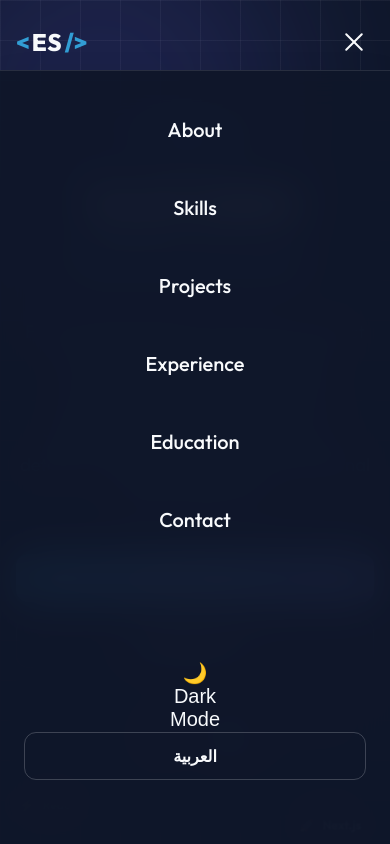
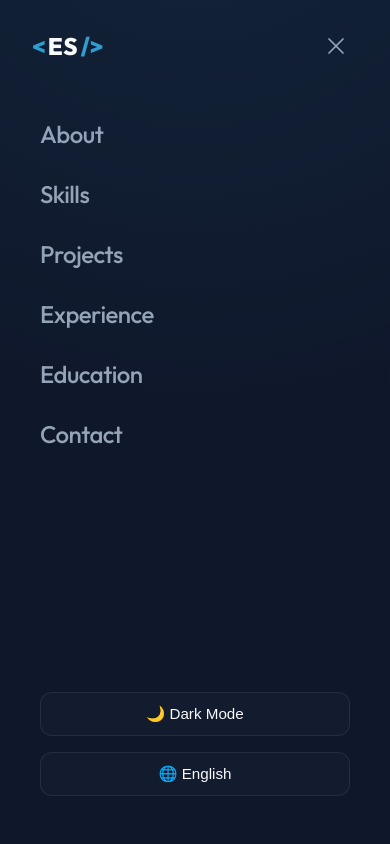
Before and after one commit to elafsindi/elafsindi-portfolio, a React (Vite) app: page / in a window 390 px wide. Both pictures are taken after a click on the button "Toggle menu". Shown: the top 844 px of the page. Built offline with nearby package versions, Linux system fonts and the light colour scheme.

Commit message:
Redesign mobile menu: minimalist full-screen overlay with unified toggle controls

```diff
--- a/package.json
+++ b/package.json
@@ -12,6 +12,7 @@
   "dependencies": {
     "@emailjs/browser": "^4.4.1",
     "framer-motion": "^12.40.0",
+    "lucide-react": "^1.20.0",
     "react": "^19.2.6",
     "react-dom": "^19.2.6",
     "react-router-dom": "^7.17.0"
--- a/src/components/Navbar.css
+++ b/src/components/Navbar.css
@@ -154,6 +154,7 @@
   transform: translateY(-9px) rotate(-45deg);
 }
 
+/* Mobile Navigation Reset */
 .navbar__mobile-menu {
   display: none;
 }
@@ -165,24 +166,58 @@
 
   .navbar__mobile-toggle {
     display: block;
+    position: relative;
+    z-index: 1001;
   }
 
-  .navbar__mobile-menu {
+  /* Full Screen Overlay */
+  .navbar__mobile-fullscreen {
+    position: fixed;
+    top: 0;
+    left: 0;
+    width: 100vw;
+    height: 100vh;
+    background: radial-gradient(circle at 50% -20%, rgba(var(--primary-rgb), 0.08) 0%, rgba(var(--bg-rgb), 0.98) 60%);
+    background-color: var(--bg);
+    backdrop-filter: blur(12px);
+    -webkit-backdrop-filter: blur(12px);
+    z-index: 1000;
     display: flex;
     flex-direction: column;
-    position: fixed; /* Instead of absolute to cover viewport */
-    top: 70px; /* Below the navbar */
-    left: 0;
-    width: 100vw;
-    height: calc(100vh - 70px);
-    background: rgba(var(--bg-rgb), 0.95);
-    backdrop-filter: blur(20px);
-    -webkit-backdrop-filter: blur(20px);
-    padding: 2rem 1.5rem;
-    border-top: 1px solid rgba(var(--text-rgb), 0.1);
-    box-shadow: 0 10px 30px rgba(0, 0, 0, 0.1);
     overflow-y: auto;
-    z-index: 999;
+  }
+
+  /* Header */
+  .navbar__mobile-header {
+    display: flex;
+    justify-content: space-between;
+    align-items: center;
+    padding: 1.5rem 2rem;
+  }
+
+  .navbar__mobile-close {
+    background: transparent;
+    border: none;
+    color: var(--text-light);
+    cursor: pointer;
+    display: flex;
+    align-items: center;
+    justify-content: center;
+    padding: 0.5rem;
+    border-radius: 50%;
+    transition: color 0.3s ease;
+  }
+
+  .navbar__mobile-close:hover {
+    color: var(--text);
+  }
+
+  /* Content Area */
+  .navbar__mobile-content {
+    flex: 1;
+    padding: 1rem 2.5rem;
+    display: flex;
+    flex-direction: column;
   }
 
   .navbar__mobile-list {
@@ -191,30 +226,139 @@
     margin: 0 0 2rem 0;
     display: flex;
     flex-direction: column;
-    gap: 1.5rem;
-    text-align: center;
+    gap: 0.5rem;
   }
 
+  /* Clean Nav Links */
   .navbar__mobile-link {
-    display: block;
-    color: var(--text);
+    display: flex;
+    align-items: center;
+    justify-content: space-between;
+    color: var(--text-light);
     text-decoration: none;
-    font-size: 1.25rem;
-    font-weight: 500;
-    padding: 0.75rem 0; /* Increase tap target size */
+    padding: 0.5rem 0;
+    transition: color 0.3s ease;
+    position: relative;
   }
 
-  .navbar__mobile-actions {
-    display: flex;
-    flex-direction: column;
-    gap: 1rem;
-    align-items: center;
+  .navbar__mobile-label {
+    font-size: 1.5rem;
+    font-weight: 500;
+    letter-spacing: -0.5px;
+  }
+
+  .navbar__mobile-arrow {
+    opacity: 0;
+    transform: translateX(-10px);
+    transition: all 0.3s ease;
+    color: var(--primary);
+  }
+
+  [dir="rtl"] .navbar__mobile-arrow {
+    transform: translateX(10px);
+  }
+
+  .navbar__mobile-link:hover,
+  .navbar__mobile-link:active {
+    color: var(--text);
+  }
+
+  .navbar__mobile-link:hover .navbar__mobile-arrow,
+  .navbar__mobile-link:active .navbar__mobile-arrow {
+    opacity: 1;
+    transform: translateX(0);
+  }
+
+  /* Active State (Glowing Accent / Underline) */
+  .navbar__mobile-link.active {
+    color: var(--text);
+  }
+
+  .navbar__mobile-link.active .navbar__mobile-arrow {
+    opacity: 1;
+    transform: translateX(0);
+  }
+
+  .navbar__mobile-link.active::after {
+    content: '';
+    position: absolute;
+    bottom: -2px;
+    left: 0;
+    width: 2rem;
+    height: 3px;
+    border-radius: 4px;
+    background: linear-gradient(90deg, var(--primary), var(--secondary));
+    box-shadow: 0 2px 10px rgba(var(--primary-rgb), 0.4);
+  }
+
+  [dir="rtl"] .navbar__mobile-link.active::after {
+    left: auto;
+    right: 0;
+  }
+
+  /* Footer Section */
+  .navbar__mobile-footer {
     margin-top: auto;
     padding-bottom: 2rem;
   }
 
-  .navbar__mobile-actions .btn {
+  .navbar__mobile-controls {
+    display: flex;
+    flex-direction: column;
+    gap: 1rem;
+  }
+
+  /* Theme Toggle Button (Modern Single Button) */
+  .theme-toggle-modern {
+    display: flex;
+    align-items: center;
+    justify-content: center;
     width: 100%;
-    min-height: 48px;
+    background: rgba(var(--text-rgb), 0.02);
+    border: 1px solid rgba(var(--text-rgb), 0.08);
+    color: var(--text);
+    padding: 0.75rem;
+    border-radius: 12px;
+    font-size: 0.95rem;
+    font-weight: 500;
+    cursor: pointer;
+    transition: all 0.3s ease;
+  }
+
+  .theme-toggle-modern:hover {
+    background: rgba(var(--text-rgb), 0.05);
+  }
+
+  /* Segmented Controls */
+  .segmented-control {
+    display: flex;
+    background: rgba(var(--text-rgb), 0.04);
+    padding: 0.35rem;
+    border-radius: 12px;
+    border: 1px solid rgba(var(--text-rgb), 0.06);
+  }
+
+  .segment-btn {
+    flex: 1;
+    background: transparent;
+    border: none;
+    color: var(--text-light);
+    font-size: 0.9rem;
+    font-weight: 500;
+    padding: 0.5rem 0;
+    border-radius: 8px;
+    cursor: pointer;
+    transition: all 0.3s ease;
+  }
+
+  .segment-btn:hover {
+    color: var(--text);
+  }
+
+  .segment-btn.active {
+    background: var(--bg);
+    color: var(--text);
+    box-shadow: 0 2px 8px rgba(0, 0, 0, 0.08);
+    border: 1px solid rgba(var(--text-rgb), 0.05);
   }
 }
--- a/src/components/Navbar.jsx
+++ b/src/components/Navbar.jsx
@@ -1,31 +1,74 @@
 import { useState, useEffect } from 'react';
 import { useLang } from '../context/LanguageContext';
 import { useTheme } from '../context/ThemeContext';
+import { motion, AnimatePresence } from 'framer-motion';
+import { X, ArrowRight, ArrowLeft } from 'lucide-react';
 import './Navbar.css';
 
 export default function Navbar() {
   const [scrolled, setScrolled] = useState(false);
   const [menuOpen, setMenuOpen] = useState(false);
+  const [activeSection, setActiveSection] = useState('');
   const { lang, toggleLang, t } = useLang();
   const { isDark, toggleTheme } = useTheme();
 
   useEffect(() => {
     const handleScroll = () => {
       setScrolled(window.scrollY > 50);
+
+      // Scroll Spy for active section
+      const sections = ['hero', 'about', 'skills', 'projects', 'experience', 'education', 'contact'];
+      let current = '';
+
+      for (const section of sections) {
+        const element = document.getElementById(section);
+        if (element) {
+          const rect = element.getBoundingClientRect();
+          if (rect.top <= 150 && rect.bottom >= 150) {
+            current = section;
+            break;
+          }
+        }
+      }
+
+      if (current && current !== 'hero') {
+        setActiveSection(current);
+      } else if (window.scrollY < 100) {
+        setActiveSection('');
+      }
     };
+
     window.addEventListener('scroll', handleScroll);
     return () => window.removeEventListener('scroll', handleScroll);
   }, []);
 
   const navLinks = [
-    { name: t.nav.about, href: '#about' },
-    { name: t.nav.skills, href: '#skills' },
-    { name: t.nav.projects, href: '#projects' },
-    { name: t.nav.experience, href: '#experience' },
-    { name: t.nav.education, href: '#education' },
-    // { name: t.nav.blog, href: '#blog' },
-    { name: t.nav.contact, href: '#contact' },
+    { id: 'about', name: t.nav.about, href: '#about' },
+    { id: 'skills', name: t.nav.skills, href: '#skills' },
+    { id: 'projects', name: t.nav.projects, href: '#projects' },
+    { id: 'experience', name: t.nav.experience, href: '#experience' },
+    { id: 'education', name: t.nav.education, href: '#education' },
+    { id: 'contact', name: t.nav.contact, href: '#contact' },
   ];
+
+  // Framer Motion Variants for Full Screen Menu
+  const menuVariants = {
+    closed: {
+      opacity: 0,
+      y: -20,
+      transition: { duration: 0.3, ease: 'easeInOut' }
+    },
+    open: {
+      opacity: 1,
+      y: 0,
+      transition: { duration: 0.4, ease: 'easeOut', staggerChildren: 0.05, delayChildren: 0.1 }
+    }
+  };
+
+  const itemVariants = {
+    closed: { opacity: 0, y: 10 },
+    open: { opacity: 1, y: 0, transition: { duration: 0.3 } }
+  };
 
   return (
     <nav className={`navbar ${scrolled ? 'navbar--scrolled' : ''}`}>
@@ -40,8 +83,11 @@ export default function Navbar() {
         <div className="navbar__menu">
           <ul className="navbar__list">
             {navLinks.map((link) => (
-              <li key={link.name}>
-                <a href={link.href} className="navbar__link">
+              <li key={link.id}>
+                <a
+                  href={link.href}
+                  className={`navbar__link ${activeSection === link.id ? 'active' : ''}`}
+                >
                   {link.name}
                 </a>
               </li>
@@ -66,44 +112,79 @@ export default function Navbar() {
         </div>
 
         {/* Mobile Toggle */}
+        {!menuOpen && (
           <button
             className="navbar__mobile-toggle"
-          onClick={() => setMenuOpen(!menuOpen)}
+            onClick={() => setMenuOpen(true)}
             aria-label="Toggle menu"
           >
-          <div className={`hamburger ${menuOpen ? 'active' : ''}`}>
+            <div className="hamburger">
               <span></span>
               <span></span>
               <span></span>
             </div>
           </button>
+        )}
 
-        {/* Mobile Nav */}
+        {/* Full Screen Minimal Mobile Menu */}
+        <AnimatePresence>
           {menuOpen && (
-          <div className="navbar__mobile-menu fade-in">
+            <motion.div
+              className="navbar__mobile-fullscreen"
+              variants={menuVariants}
+              initial="closed"
+              animate="open"
+              exit="closed"
+            >
+              <div className="navbar__mobile-header">
+                <a href="#hero" className="navbar__logo" onClick={() => setMenuOpen(false)}>
+                  <span className="navbar__logo-bracket">&lt;</span>
+                  <span className="navbar__logo-text">ES</span>
+                  <span className="navbar__logo-bracket">/&gt;</span>
+                </a>
+                <button className="navbar__mobile-close" onClick={() => setMenuOpen(false)}>
+                  <X size={28} strokeWidth={1.5} />
+                </button>
+              </div>
+
+              <div className="navbar__mobile-content">
                 <ul className="navbar__mobile-list">
-              {navLinks.map((link) => (
-                <li key={link.name}>
+                  {navLinks.map((link) => {
+                    const isActive = activeSection === link.id;
+                    return (
+                      <motion.li key={link.id} variants={itemVariants}>
                         <a
                           href={link.href}
-                    className="navbar__mobile-link"
+                          className={`navbar__mobile-link ${isActive ? 'active' : ''}`}
                           onClick={() => setMenuOpen(false)}
                         >
-                    {link.name}
+                          <span className="navbar__mobile-label">{link.name}</span>
+                          <span className="navbar__mobile-arrow">
+                            {lang === 'ar' ? <ArrowLeft size={18} /> : <ArrowRight size={18} />}
+                          </span>
                         </a>
-                </li>
-              ))}
+                      </motion.li>
+                    );
+                  })}
                 </ul>
-            <div className="navbar__mobile-actions">
-              <button onClick={toggleTheme} className="navbar__action-btn">
+
+                <motion.div className="navbar__mobile-footer" variants={itemVariants}>
+                  <div className="navbar__mobile-controls">
+                    {/* Theme Toggle Button */}
+                    <button className="theme-toggle-modern" onClick={toggleTheme}>
                       {isDark ? '☀️ Light Mode' : '🌙 Dark Mode'}
                     </button>
-              <button onClick={toggleLang} className="btn btn-outline">
-                {t.nav.toggleLang}
+
+                    {/* Language Toggle Button */}
+                    <button className="theme-toggle-modern" onClick={toggleLang}>
+                      {lang === 'ar' ? '🌐 العربية' : '🌐 English'}
                     </button>
                   </div>
+                </motion.div>
               </div>
+            </motion.div>
           )}
+        </AnimatePresence>
       </div>
     </nav>
   );
```
Also changed, not shown: 1 other file (tests, documents, lock files or other folders). Lines whose indentation alone changed are shown as unchanged.
